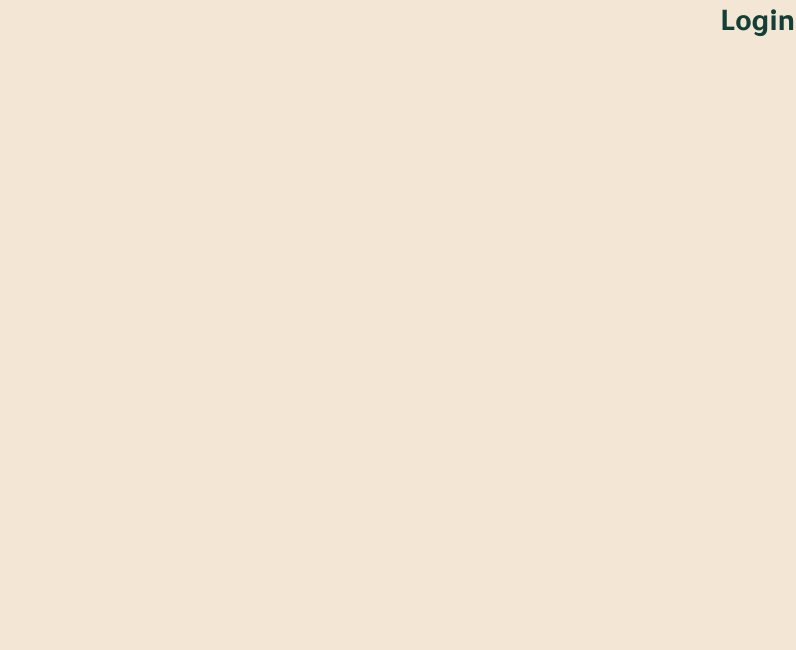
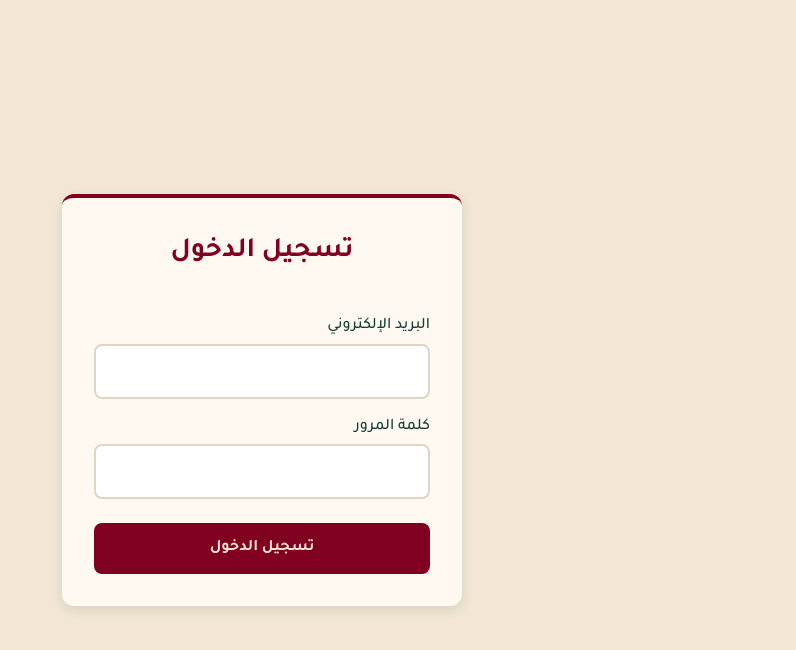
Before and after one commit to sara-yahya28/mini-employee-dashboard, a React (Vite) app: page /Login in a window 1280 px wide. Shown: the top 650 px of the page, without its empty margins (484-1280 px from the left). Built offline with nearby package versions, Linux system fonts and the light colour scheme.

Commit message:
Add Login page with styled components for user authentication

```diff
--- /dev/null
+++ b/src/components/css/Login.css
@@ -0,0 +1,73 @@
+.login__page {
+    min-height: 100vh;
+    display: flex;
+    justify-content: center;
+    align-items: center;
+    background-color: var(--color-bg);
+    padding: var(--spacing-md);
+}
+
+.login__card {
+    background-color: var(--color-surface);
+    padding: var(--spacing-xl);
+    border-radius: var(--radius-lg);
+    box-shadow: var(--shadow-md);
+    width: 100%;
+    max-width: 400px;
+    border-top: 4px solid var(--color-primary);
+}
+
+.login__card h1 {
+    color: var(--color-primary);
+    text-align: center;
+    margin-bottom: var(--spacing-lg);
+    font-size: var(--font-size-xl);
+}
+
+.login__card form {
+    display: flex;
+    flex-direction: column;
+}
+
+.login__card label {
+    color: var(--color-text);
+    font-weight: var(--font-weight-medium);
+    margin-bottom: var(--spacing-xs);
+    margin-top: var(--spacing-md);
+}
+
+.login__card input {
+    width: 100%;
+    padding: var(--spacing-md);
+    border: 2px solid var(--color-border);
+    border-radius: var(--radius-md);
+    font-family: inherit;
+    font-size: var(--font-size-md);
+    color: var(--color-text);
+    background-color: var(--color-white);
+    transition: var(--transition-fast);
+}
+
+.login__card input:focus {
+    outline: none;
+    border-color: var(--color-primary);
+    box-shadow: 0 0 0 3px rgba(128, 0, 32, 0.1);
+}
+
+.login__card button {
+    margin-top: var(--spacing-lg);
+    padding: var(--spacing-md);
+    background-color: var(--color-primary);
+    color: var(--color-bg);
+    border: none;
+    border-radius: var(--radius-md);
+    font-family: inherit;
+    font-size: var(--font-size-md);
+    font-weight: var(--font-weight-bold);
+    cursor: pointer;
+    transition: var(--transition-normal);
+}
+
+.login__card button:hover {
+    background-color: var(--color-secondary);
+}
--- a/src/pages/Login.jsx
+++ b/src/pages/Login.jsx
@@ -1,5 +1,19 @@
-export default function Login(){
-    return(
-        <h1>Login Page</h1>
+import '../components/css/Login.css'
+export default function Login() {
+    return (
+        <div className="login__page">
+            <div className="login__card">
+                <h1>تسجيل الدخول</h1>
+                <form>
+                    <label htmlFor="email">البريد الإلكتروني</label>
+                    <input type="email" name="email" id="email" />
+
+                    <label htmlFor="password">كلمة المرور</label>
+                    <input type="password" name="password" id="password" />
+
+                    <button type="submit">تسجيل الدخول</button>
+                </form>
+            </div>
+        </div>
     )
 }
```
